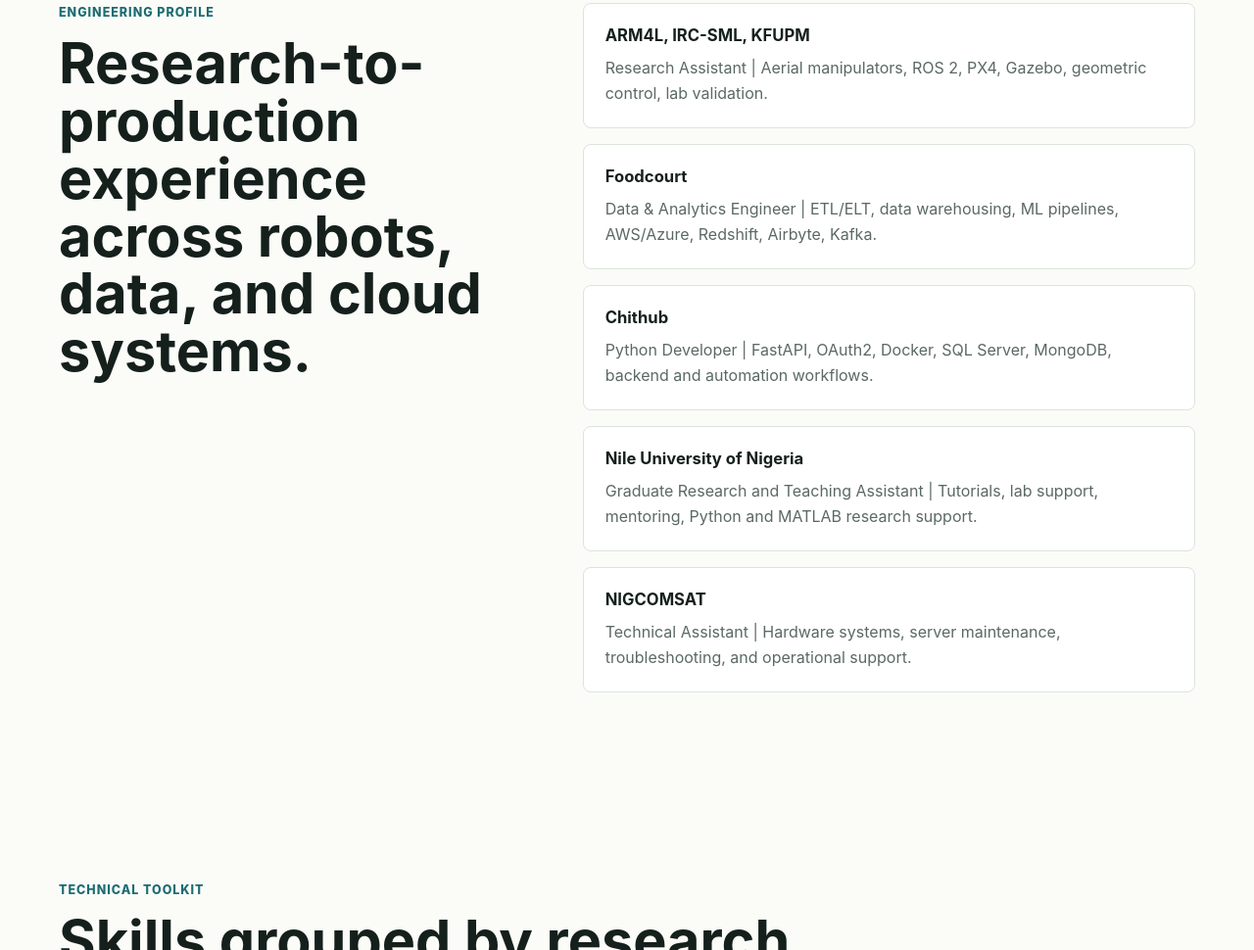
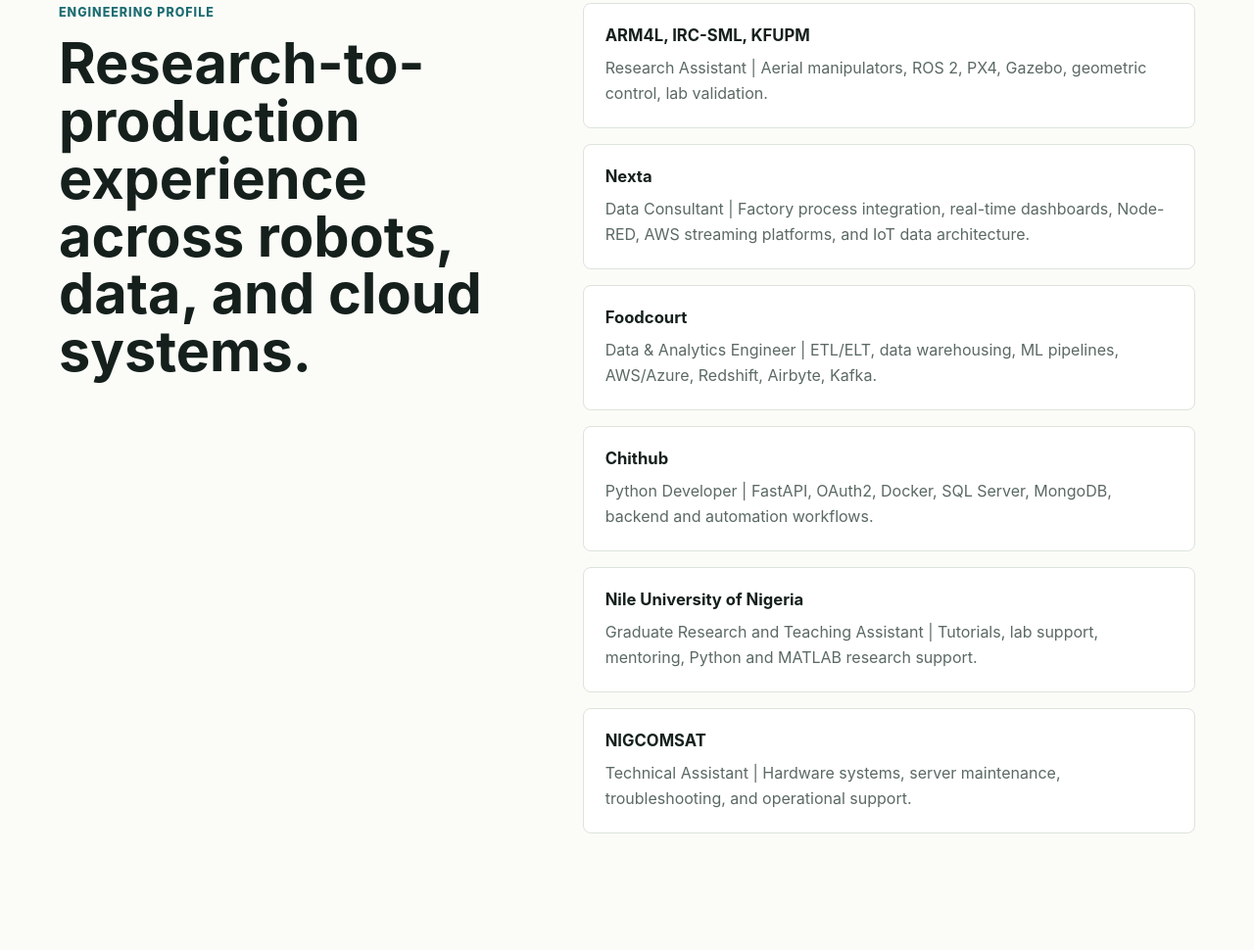
Before and after one commit to muhabeel/muhabeel.github.io, a plain HTML site: page index.html in a window 1280 px wide. Shown: the part 5553-6523 px from the top of the page at 98% size. Drawn offline with Linux system fonts and the light colour scheme.

Commit message:
update Nexta details

```diff
--- a/index.html
+++ b/index.html
@@ -297,6 +297,10 @@
             <p>Research Assistant | Aerial manipulators, ROS 2, PX4, Gazebo, geometric control, lab validation.</p>
           </article>
           <article>
+            <h3>Nexta</h3>
+            <p>Data Consultant | Factory process integration, real-time dashboards, Node-RED, AWS streaming platforms, and IoT data architecture.</p>
+          </article>
+          <article>
             <h3>Foodcourt</h3>
             <p>Data & Analytics Engineer | ETL/ELT, data warehousing, ML pipelines, AWS/Azure, Redshift, Airbyte, Kafka.</p>
           </article>
```
